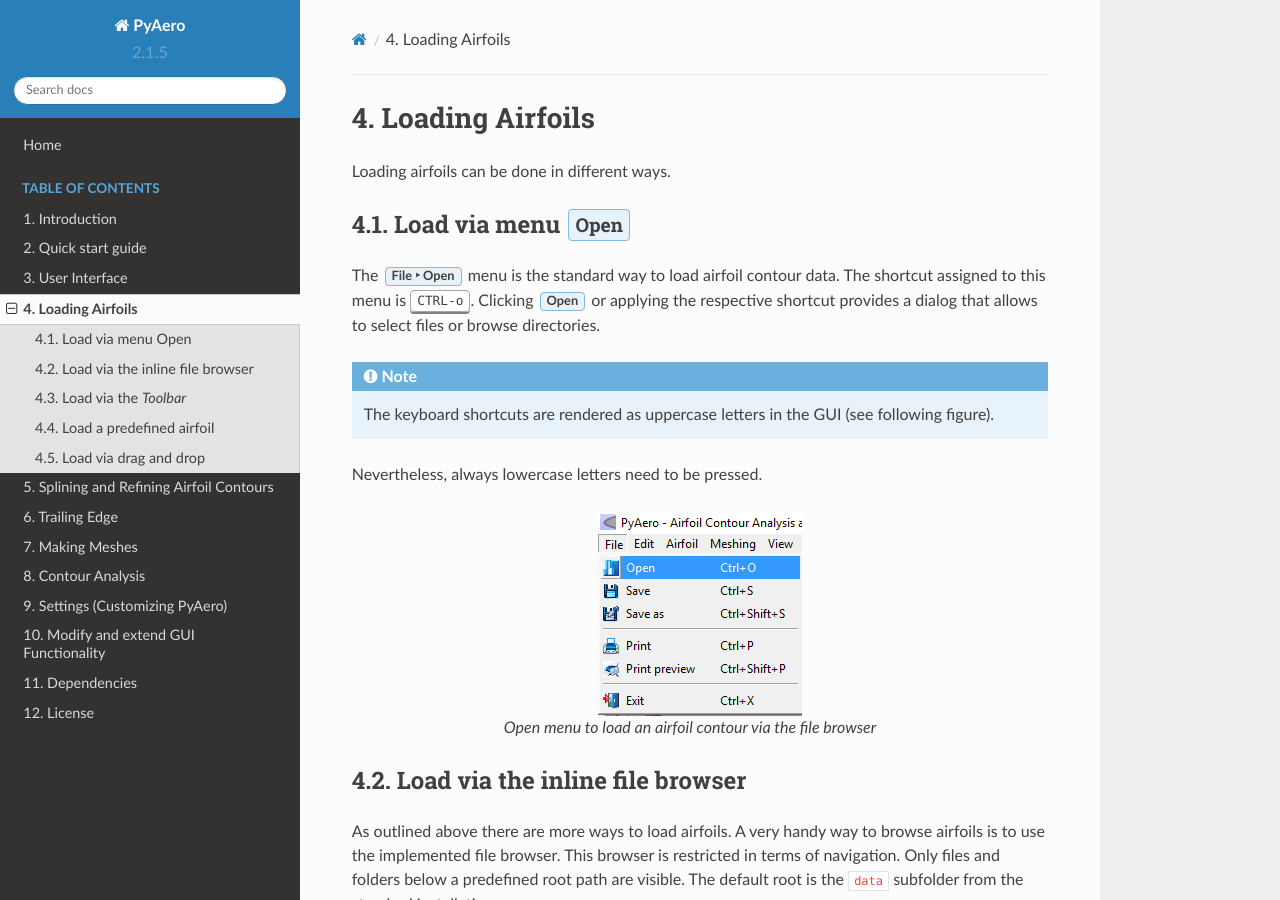
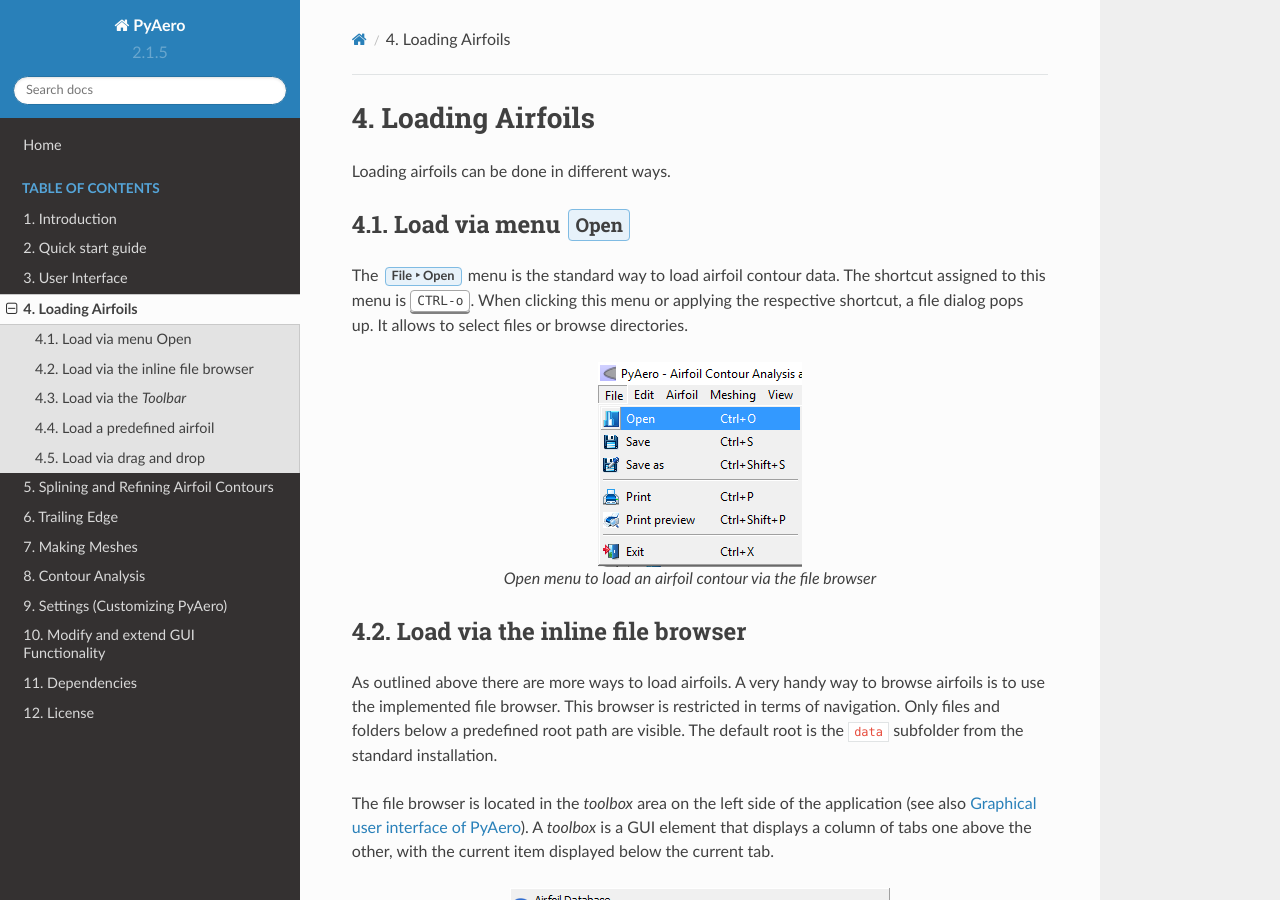
Before and after one commit to chiefenne/PyAero, a Sphinx documentation site: the page built from docs/load.rst, in a window 1280 px wide and 900 px high. Built offline with Sphinx 7.4.7 and the Read the Docs theme 2.0.0, drawn with Linux system fonts in a browser that asks for light colours.

Commit message:
update docs

```diff
--- a/docs/load.rst
+++ b/docs/load.rst
@@ -14,11 +14,8 @@
 ------------------------------
 
 The :menuselection:`File --> Open` menu is the standard way to load airfoil contour data.
-The shortcut assigned to this menu is :kbd:`CTRL-o`. Clicking :guilabel:`Open` or applying the
-respective shortcut provides a dialog that allows to select files or browse directories.
-
-.. note:: The keyboard shortcuts are rendered as uppercase letters in the GUI (see following figure).
-Nevertheless, always lowercase letters need to be pressed.
+The shortcut assigned to this menu is :kbd:`CTRL-o`. When clicking this menu or applying the
+respective shortcut, a file dialog pops up. It allows to select files or browse directories.
 
 .. _figure_menu_open:
 .. figure::  images/menu_open.png
--- a/docs/ui_GUI.rst
+++ b/docs/ui_GUI.rst
@@ -157,3 +157,6 @@
 To speed up some operations, a set of keyboard shortcuts are defined. In some of the menus the shortcuts for the
 respective actions are defined at the right side of the menu. Furthermore, the shortcut :kbd:`CTRL+k` on Windows
 and :kbd:`CMD+k` on MacOS are used to access an overview of the keyboard shortcuts.
+
+.. note:: The keyboard shortcuts are rendered as uppercase letters in the GUI (see following figure).
+Nevertheless, always lowercase letters need to be pressed.
```
